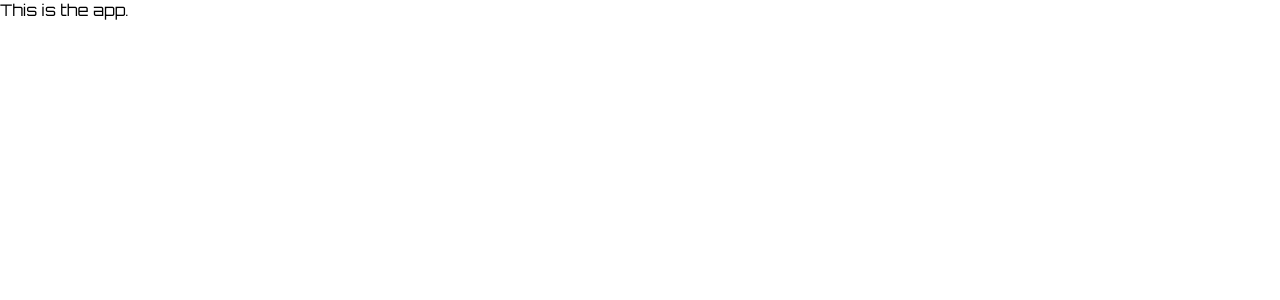
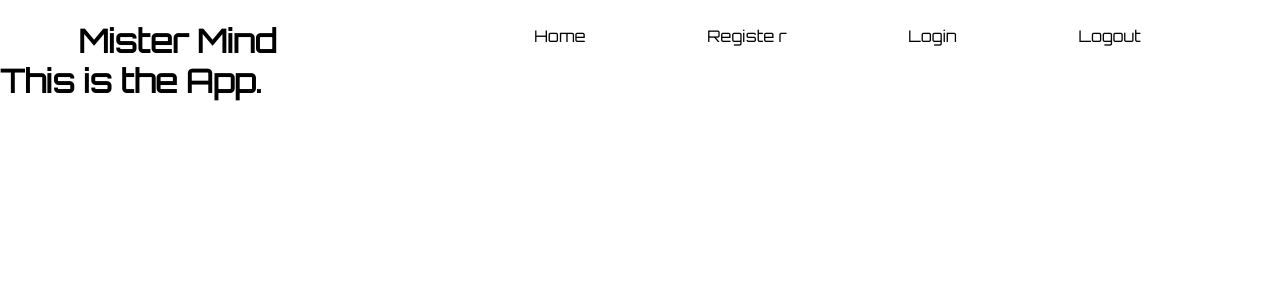
Before and after one commit to JonathanDPotter/mister-mind, a React (Create React App) app in the folder client/: page / in a window 1280 px wide. Shown: the top 300 px of the page. Built offline with nearby package versions, Linux system fonts and the light colour scheme.

Commit message:
setup routing in client

```diff
--- a/client/package.json
+++ b/client/package.json
@@ -12,7 +12,10 @@
     "@types/react-dom": "^17.0.11",
     "react": "^17.0.2",
     "react-dom": "^17.0.2",
+    "react-redux": "^7.2.6",
+    "react-router-dom": "^6.2.1",
     "react-scripts": "5.0.0",
+    "sass": "^1.49.0",
     "typescript": "^4.5.5",
     "web-vitals": "^2.1.3"
   },
--- a/client/src/App.tsx
+++ b/client/src/App.tsx
@@ -1,11 +1,19 @@
-import React from 'react';
-
+import React from "react";
+import { BrowserRouter as Router, Routes, Route } from "react-router-dom";
+import NavBar from "./components/NavBar/NavBar";
 
 function App() {
   return (
-    <div className="App">
-      This is the app.
-    </div>
+    <Router>
+      <NavBar />
+      <Routes>
+        <Route path="/" element={<h1>This is the App.</h1>} />
+        <Route path="/login" element={<h1>Login</h1>} />
+        <Route path="/logout" element={<h1>Logout</h1>} />
+        <Route path="/Register" element={<h1>Register</h1>} />
+        <Route path="/Game" element={<h1>Game</h1>} />
+      </Routes>
+    </Router>
   );
 }
 
--- /dev/null
+++ b/client/src/components/NavBar/NavBar.scss
@@ -0,0 +1,21 @@
+header {
+  height: 5vh;
+  width: 100vw;
+  line-height: 5vh;
+  display: flex;
+  justify-content: space-around;
+
+  nav {
+    width: 60%;
+
+    ul {
+      display: flex;
+      justify-content: space-around;
+
+      .nav-link {
+        text-decoration: none;
+        color: black;
+      }
+    }
+  }
+}
--- /dev/null
+++ b/client/src/components/NavBar/NavBar.tsx
@@ -0,0 +1,29 @@
+import React from "react";
+import { NavLink } from "react-router-dom";
+import "./NavBar.scss";
+
+const NavBar = () => {
+  return (
+    <header className="nav-bar">
+      <h1>Mister Mind</h1>
+      <nav>
+        <ul>
+          <NavLink className="nav-link" to="/login">
+            Home
+          </NavLink>
+          <NavLink className="nav-link" to="/register">
+            Registe r
+          </NavLink>
+          <NavLink className="nav-link" to="/login">
+            Login
+          </NavLink>
+          <NavLink className="nav-link" to="/logout">
+            Logout
+          </NavLink>
+        </ul>
+      </nav>
+    </header>
+  );
+};
+
+export default NavBar;
```
Also changed, not shown: client/src/reportWebVitals.ts (deleted, +0 -15 lines), client/src/setupTests.ts (deleted, +0 -5 lines), client/tsconfig.json (+2 -8 lines), 1 other file (tests, documents, lock files or other folders).
